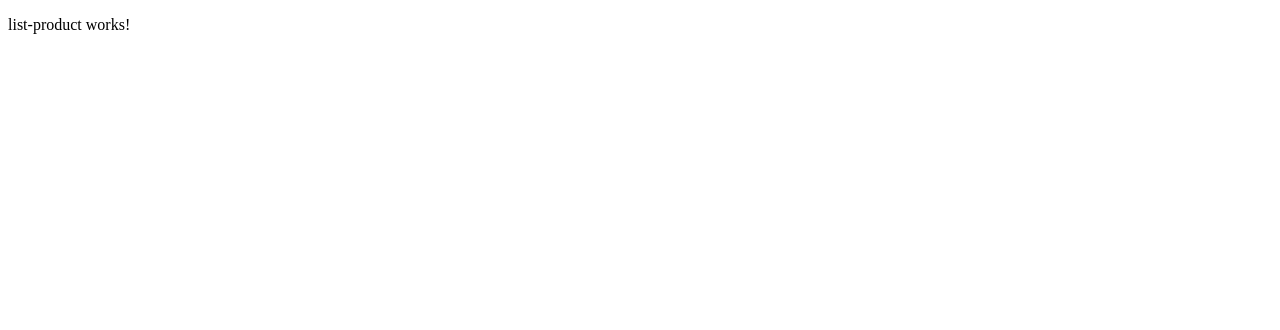
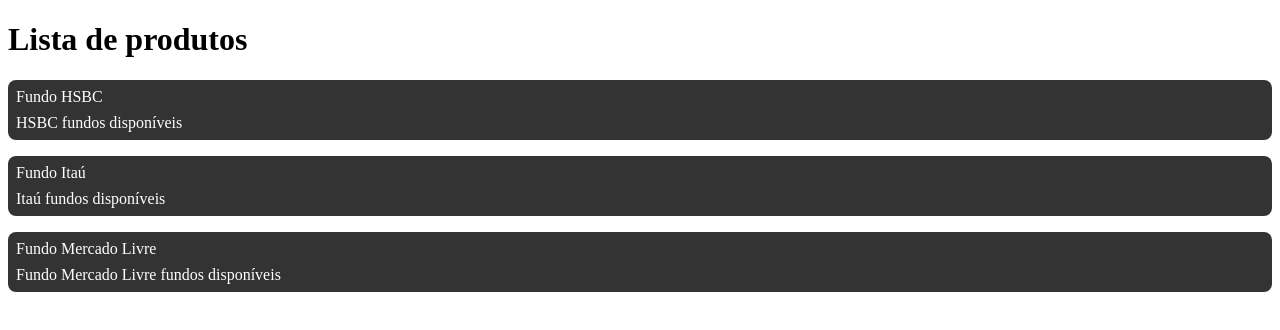
Before and after one commit to thalysson-nascimento/angular-accessibility-components, an Angular app: page / in a window 1280 px wide. Shown: the top 330 px of the page. Built offline with nearby package versions, Linux system fonts and the light colour scheme.

Commit message:
feat: created product list component

```diff
--- a/src/app/pages/home/home.component.html
+++ b/src/app/pages/home/home.component.html
@@ -1 +1,3 @@
-<app-list-product></app-list-product>
+<h1>Lista de produtos</h1>
+
+<app-list-product [data]="listProduct"></app-list-product>
--- a/src/app/pages/home/home.component.ts
+++ b/src/app/pages/home/home.component.ts
@@ -1,4 +1,5 @@
 import { Component, OnInit } from '@angular/core';
+import { Product } from './../../shared/interfaces/product.interface';
 
 @Component({
   selector: 'app-home',
@@ -7,6 +8,25 @@ import { Component, OnInit } from '@angular/core';
 })
 export class HomeComponent implements OnInit {
   constructor() {}
+  listProduct: Product[] = [];
 
-  ngOnInit() {}
+  ngOnInit() {
+    this.listProduct = [
+      {
+        id: '1',
+        title: 'Fundo HSBC',
+        subTitle: 'HSBC fundos disponíveis',
+      },
+      {
+        id: '2',
+        title: 'Fundo Itaú',
+        subTitle: 'Itaú fundos disponíveis',
+      },
+      {
+        id: '3',
+        title: 'Fundo Mercado Livre',
+        subTitle: 'Fundo Mercado Livre fundos disponíveis',
+      },
+    ];
+  }
 }
--- a/src/app/shared/components/list-product/list-product.component.html
+++ b/src/app/shared/components/list-product/list-product.component.html
@@ -1,3 +1,18 @@
-<p>
-  list-product works!
-</p>
+<div class="container_product">
+  <ul
+    aria-labelledby="list-product-add-on"
+    *ngFor="let product of data"
+    class="container_product__item"
+  >
+    <li>
+      <p>{{ product.title }}</p>
+      <span>{{ product.subTitle }}</span>
+    </li>
+  </ul>
+</div>
+
+<div
+  id="list-product-add-on"
+  [attr.aria-label]="a11yAriaLabelProductListAddOn"
+  style="display: none"
+></div>
--- a/src/app/shared/components/list-product/list-product.component.scss
+++ b/src/app/shared/components/list-product/list-product.component.scss
@@ -0,0 +1,19 @@
+.container_product {
+  li {
+    list-style-type: none;
+  }
+
+  p {
+    padding: 0;
+    margin: 0;
+    margin-bottom: 0.5rem;
+  }
+
+  &__item {
+    background-color: #333;
+    color: #fff;
+    border-radius: 0.5rem;
+    padding: 0.5rem;
+    margin-bottom: 1rem;
+  }
+}
--- a/src/app/shared/components/list-product/list-product.component.ts
+++ b/src/app/shared/components/list-product/list-product.component.ts
@@ -1,4 +1,5 @@
-import { Component, OnInit } from '@angular/core';
+import { Component, Input, OnInit } from '@angular/core';
+import { Product } from './../../interfaces/product.interface';
 
 @Component({
   selector: 'app-list-product',
@@ -6,7 +7,18 @@ import { Component, OnInit } from '@angular/core';
   styleUrls: ['./list-product.component.scss'],
 })
 export class ListProductComponent implements OnInit {
+  @Input()
+  data: Product[] = [];
+  a11yAriaLabelProductListAddOn: string = '';
+
   constructor() {}
 
-  ngOnInit() {}
+  ngOnInit() {
+    this.a11yAriaLabelProductListAddOn = `1 de ${this.data.length}`;
+
+    console.log(this.data);
+    console.log(
+      (this.a11yAriaLabelProductListAddOn = `1 de ${this.data.length}`)
+    );
+  }
 }
--- /dev/null
+++ b/src/app/shared/interfaces/product.interface.ts
@@ -0,0 +1,5 @@
+export interface Product {
+  title: string;
+  subTitle: string;
+  id: string;
+}
--- a/tsconfig.json
+++ b/tsconfig.json
@@ -8,8 +8,8 @@
       "@components/*": ["shared/components/*"],
       "@directives/*": ["shared/directives/*"],
       "@enums/*": ["shared/enums/*"],
-      "@interfaces": ["shared/interfaces/*"],
-      "@services": ["shared/services/*"]
+      "@interfaces/*": ["shared/interfaces/*"],
+      "@services/*": ["shared/services/*"]
     },
     "outDir": "./dist/out-tsc",
     "forceConsistentCasingInFileNames": true,
```
Also changed, not shown: 1 other file (tests, documents, lock files or other folders).
